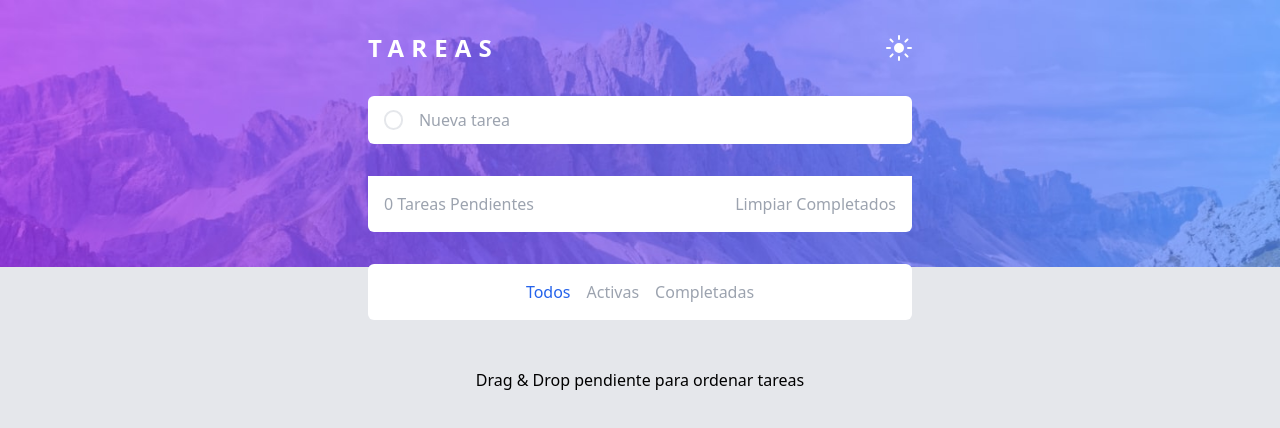
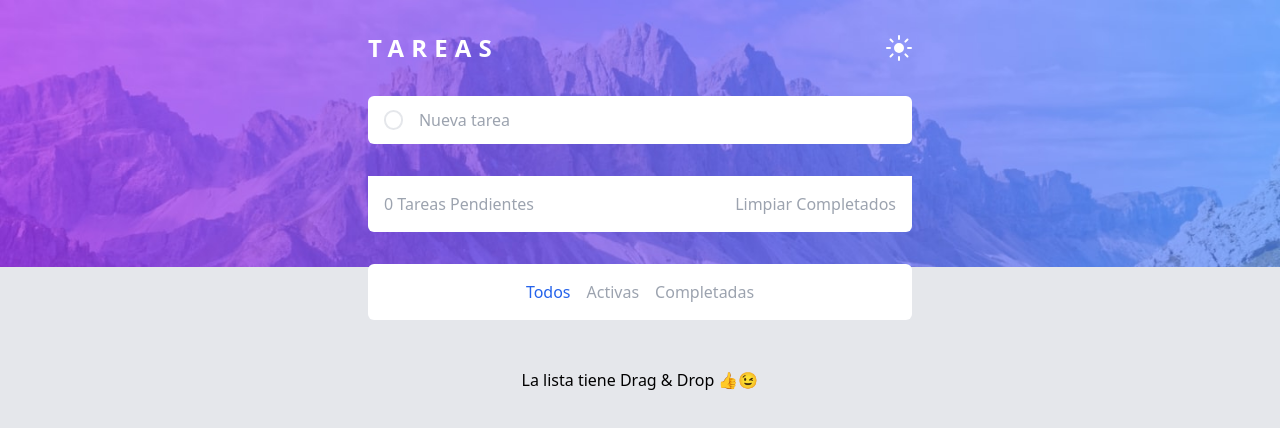
Before and after one commit to GitNes26/react-vite-tailwindcss-demo, a React (Vite) app: page / in a window 1280 px wide. Shown: the top 428 px of the page. Built offline with nearby package versions, Linux system fonts and the light colour scheme.

Commit message:
se modifico el mensaje de Drag&Drop del footer

```diff
--- a/src/App.jsx
+++ b/src/App.jsx
@@ -107,7 +107,7 @@ const App = () => {
          </main>
 
          <footer className="container mx-auto p-4 mt-8 text-center dark:text-slate-300">
-            Drag & Drop pendiente para ordenar tareas
+            La lista tiene Drag & Drop 👍😉
          </footer>
       </div>
    );
```
